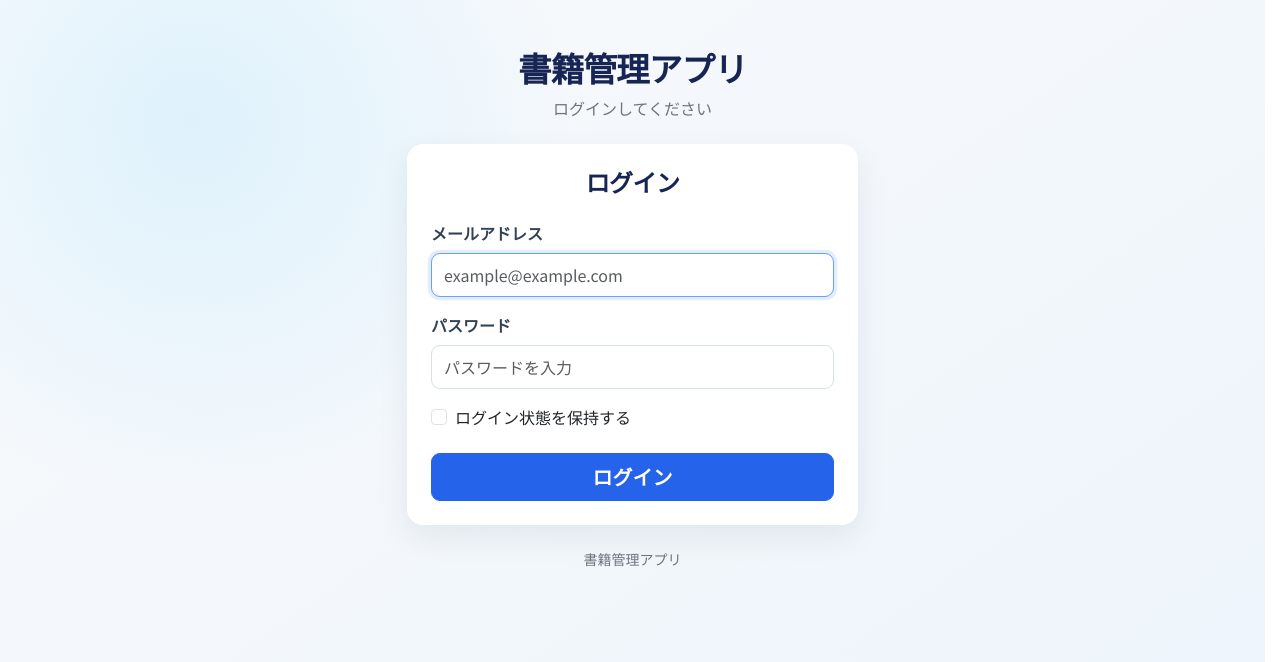
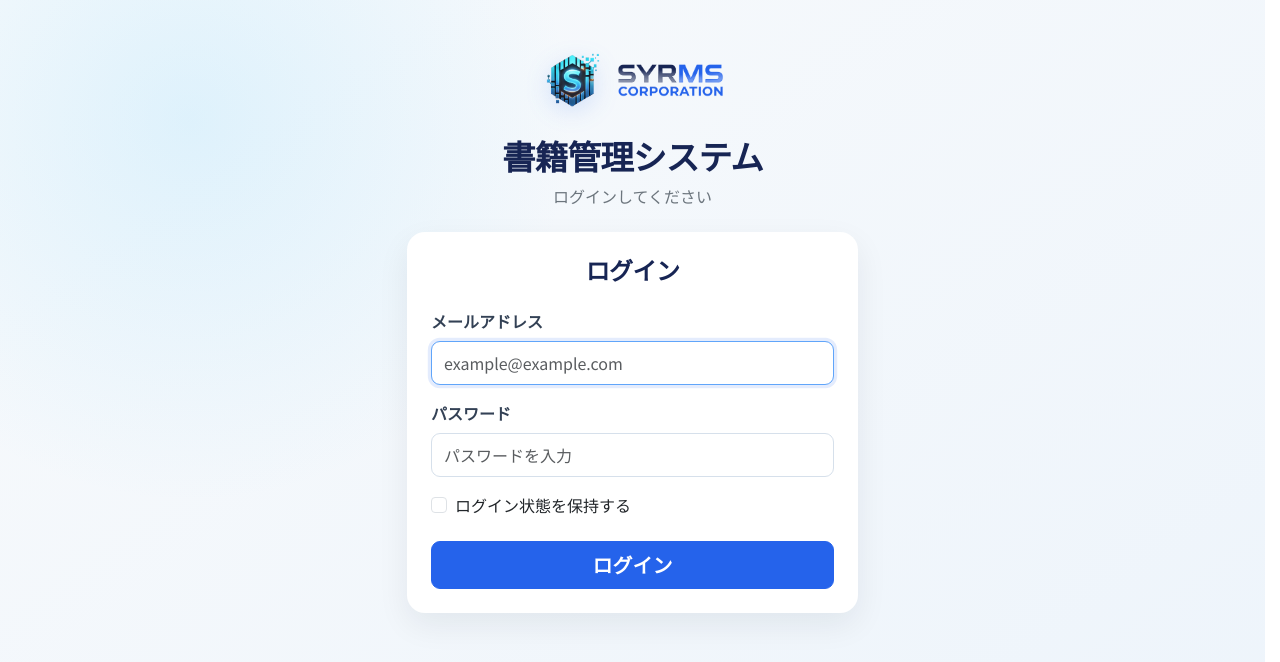
Before and after one commit to PTC-Team-1/book-management-app, a Laravel app: page /login in a window 1280 px wide. Shown: the top 662 px of the page. Run offline with Laravel 12, Linux system fonts and the light colour scheme; parts of the project's set-up code (start-up, migrations or seed data) failed here and were passed over.

Commit message:
Update login page UI

```diff
--- a/resources/views/auth/login.blade.php
+++ b/resources/views/auth/login.blade.php
@@ -5,27 +5,35 @@
 
 @section('content')
 
-    <div class="container py-5">
+    <div class="container auth-container">
         <div class="row justify-content-center">
             <div class="col-md-6 col-lg-5">
 
                 <!-- ページタイトル -->
                 <div class="text-center mb-4">
-                    <h1 class="fw-bold mb-2">書籍管理アプリ</h1>
-                    <p class="text-secondary mb-0">
-                        ログインしてください
-                    </p>
+                    <div class="auth-brand-lockup">
+                        <img src="/images/syrms-emblem-hex.png" alt="" class="auth-logo">
+                        <img src="/images/syrms-wordmark-dark.png"
+                             alt="SYRMS CORPORATION"
+                             class="auth-wordmark">
+                    </div>
+                    <div class="auth-product-heading">
+                        <h1 class="fw-bold mb-2">書籍管理システム</h1>
+                        <p class="text-secondary mb-0">
+                            ログインしてください
+                        </p>
+                    </div>
                 </div>
 
                 <!-- ログインフォーム -->
-                <div class="card border-0 shadow-sm">
+                <div class="login-card card border-0 shadow-sm">
                     <div class="card-body p-4">
 
                         <h2 class="h4 fw-bold text-center mb-4">
                             ログイン
                         </h2>
 
-                        <form action="/login" method="POST">
+                        <form action="{{ route('login.store') }}" method="POST">
                             @csrf
 
                             <!-- メールアドレス -->
@@ -111,10 +119,6 @@
                     </div>
                 </div>
 
-                <p class="text-center text-secondary small mt-4">
-                    書籍管理アプリ
-                </p>
-
             </div>
         </div>
     </div>
```
